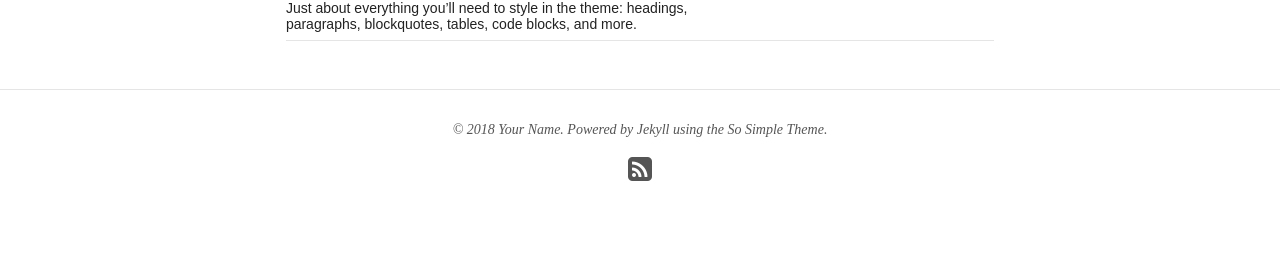
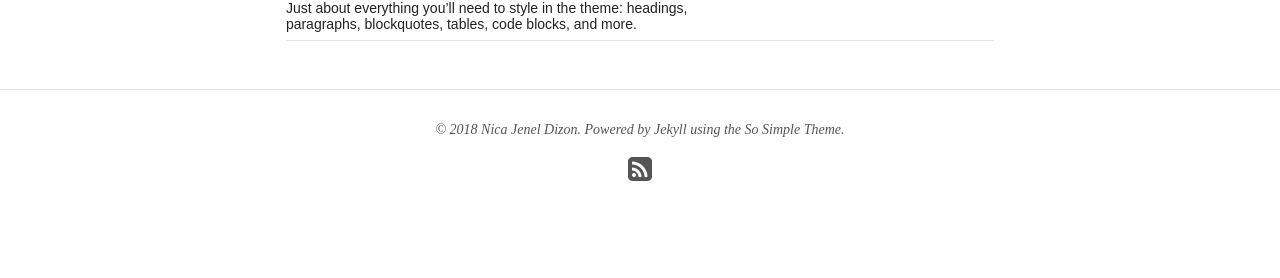
Before and after one commit to dizonica27/dizonica27.github.io, a Jekyll site: the page built from index.html, in a window 1280 px wide. Shown: the part 1293-1571 px from the top of the page. Built offline with Jekyll 4.4.1, drawn with Linux system fonts in a browser that asks for light colours; nearby versions of some CDN libraries.

Commit message:
second commit

```diff
--- a/Gemfile
+++ b/Gemfile
@@ -1,4 +1,4 @@
-source "https://rubygems.org"
+source "http://rubygems.org"
 
 # Hello! This is where you manage which Jekyll version is used to run.
 # When you want to use a different version, change it below, save the
--- a/_config.yml
+++ b/_config.yml
@@ -36,9 +36,9 @@ exclude: ["lib", "config.rb", "Capfile", "config", "log", "Rakefile", "Rakefile.
 
 # Site owner
 owner:
-  name: Your Name
+  name: Nica Jenel Dizon
   avatar: bio-photo.jpg
-  email: you@email.com
+  email: nicajenelsamsondizon@gmail.com
   disqus-shortname:
   twitter: #username
   facebook: #username
```
